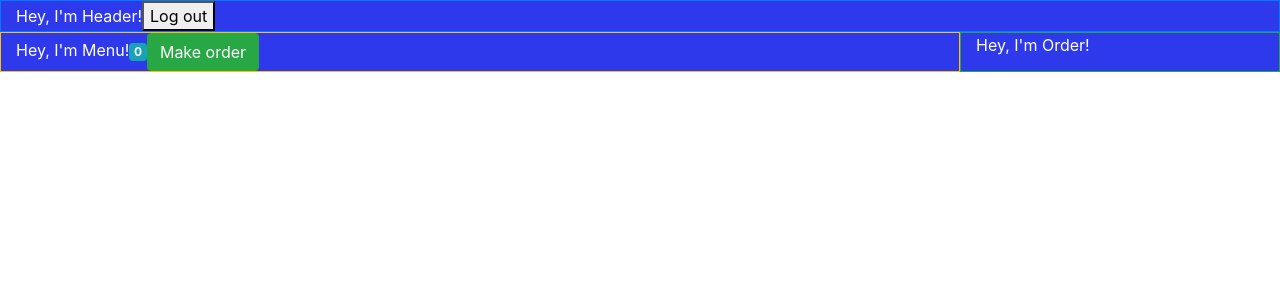
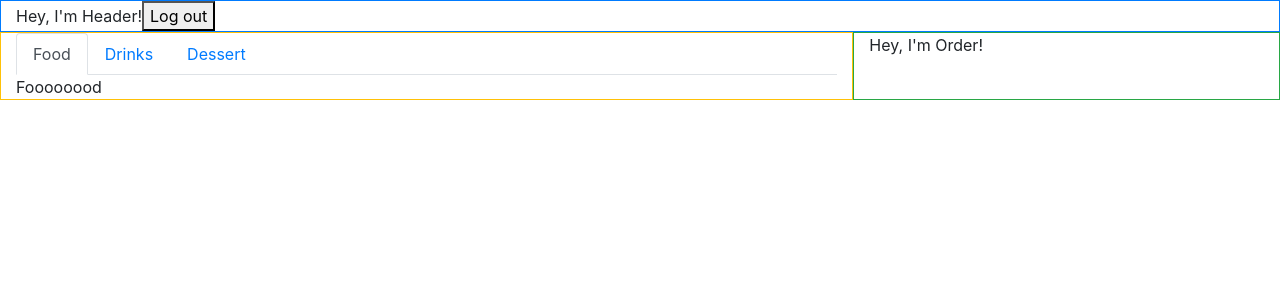
Before and after one commit to EKOLX/Restaurant, a React (Create React App) app in the folder Restaurant/: page / in a window 1280 px wide. Shown: the top 300 px of the page. Built offline with nearby package versions, Linux system fonts and the light colour scheme.

Commit message:
Adding bootstrap tabs, dependant js libraries

```diff
--- a/Restaurant/package.json
+++ b/Restaurant/package.json
@@ -4,6 +4,8 @@
   "private": true,
   "dependencies": {
     "bootstrap": "^4.3.1",
+    "jquery": "^3.4.1",
+    "popper.js": "^1.15.0",
     "react": "^16.10.0",
     "react-dom": "^16.10.0",
     "react-scripts": "3.1.2"
--- a/Restaurant/src/App.js
+++ b/Restaurant/src/App.js
@@ -4,24 +4,24 @@ import HeaderComponent from "./components/header";
 import MenuComponent from "./components/menu";
 import OrderComponent from "./components/order";
 
-const style = {
-  backgroundColor: "#2d39eb",
-  color: "white"
-};
+// const style = {
+//   backgroundColor: "#2d39eb",
+//   color: "white"
+// };
 
 function App() {
   return (
-    <main className="container-fluid d-flex flex-column h-100" style={style}>
+    <main className="container-fluid d-flex flex-column h-100">
       <div className="row">
         <section className="col-md-12 border border-primary">
           <HeaderComponent />
         </section>
       </div>
       <div className="row flex-fill">
-        <div className="col-md-9 border border-warning">
+        <div className="col-md-8 border border-warning">
           <MenuComponent name="Menu" />
         </div>
-        <div className="col-md-3 border border-success">
+        <div className="col-md-4 border border-success">
           <OrderComponent />
         </div>
       </div>
--- a/Restaurant/src/components/menu.jsx
+++ b/Restaurant/src/components/menu.jsx
@@ -1,29 +1,79 @@
-import React, { useState } from "react";
+import React, { Component } from "react";
 
-const MenuComponent = props => {
-  const [textState] = useState({
-    text: "Hey, I'm"
-  });
-
-  const [orderState, orderSetState] = useState({
-    order: 0
-  });
-
-  const makeOrderHandler = () => {
-    orderSetState({ order: orderState.order + 1 });
-  };
-
-  return (
-    <React.Fragment>
-      <span>
-        {textState.text} {props.name}!
-      </span>
-      <span className="badge badge-info">{orderState.order}</span>
-      <button className="btn btn-success" onClick={makeOrderHandler}>
-        Make order
-      </button>
-    </React.Fragment>
-  );
-};
+class MenuComponent extends Component {
+  render() {
+    return (
+      <React.Fragment>
+        <ul id="tabsMenu" className="nav nav-tabs" role="tablist">
+          <li className="nav-item">
+            <a
+              id="foodTab"
+              className="nav-link active"
+              data-toggle="tab"
+              href="#food"
+              role="tab"
+              aria-controls="food"
+              aria-selected="true"
+            >
+              Food
+            </a>
+          </li>
+          <li className="nav-item">
+            <a
+              id="drinksTab"
+              className="nav-link"
+              data-toggle="tab"
+              href="#drinks"
+              role="tab"
+              aria-controls="drinks"
+              aria-selected="false"
+            >
+              Drinks
+            </a>
+          </li>
+          <li className="nav-item">
+            <a
+              id="dessertTab"
+              className="nav-link"
+              data-toggle="tab"
+              href="#dessert"
+              role="tab"
+              aria-controls="dessert"
+              aria-selected="false"
+            >
+              Dessert
+            </a>
+          </li>
+        </ul>
+        <div id="menuContent" className="tab-content">
+          <div
+            id="food"
+            className="tab-pane fade show active"
+            role="tabpanel"
+            aria-labelledby="foodTab"
+          >
+            Foooooood
+          </div>
+          <div
+            id="drinks"
+            className="tab-pane fade"
+            role="tabpanel"
+            aria-labelledby="drinksTab"
+          >
+            Driiiiiinks
+          </div>
+          <div
+            id="dessert"
+            className="tab-pane fade"
+            role="tabpanel"
+            aria-labelledby="dessertTab"
+          >
+            Desseeeeeert
+          </div>
+        </div>
+      </React.Fragment>
+    );
+  }
+}
 
 export default MenuComponent;
--- a/Restaurant/src/index.js
+++ b/Restaurant/src/index.js
@@ -2,6 +2,7 @@ import React from "react";
 import ReactDOM from "react-dom";
 import "./index.css";
 import "bootstrap/dist/css/bootstrap.min.css";
+import "bootstrap/dist/js/bootstrap.js";
 import * as serviceWorker from "./serviceWorker";
 import App from "./App";
 
```
Also changed, not shown: 1 other file (tests, documents, lock files or other folders).
